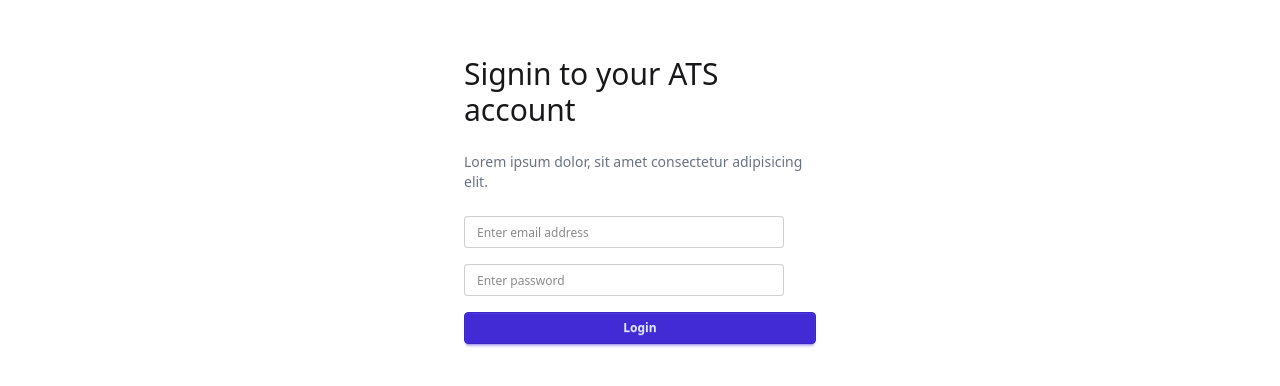
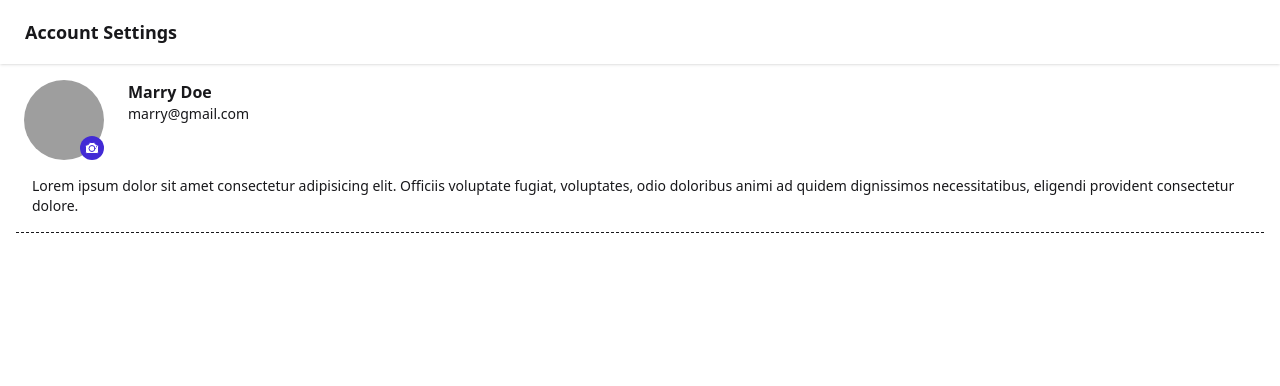
Before and after one commit to Nura-Programmer/ats-portal, a React (Vite) app: page / in a window 1280 px wide. Shown: the top 386 px of the page. Built offline with nearby package versions, Linux system fonts and the light colour scheme; grey boxes are pictures that could not be loaded.

Commit message:
Add profile screen

```diff
--- a/src/App.tsx
+++ b/src/App.tsx
@@ -1,13 +1,15 @@
 // import LandingScreen from "./Screens/LandingScreen";
 // import SignupScreen from "./Screens/SignupScreen";
-import LoginScreen from "./Screens/LoginScreen";
+// import LoginScreen from "./Screens/LoginScreen";
+import ProfileScreen from "./Screens/ProfileScreen";
 
 function App() {
   return (
     <div className="flex justify-center min-h-screen">
       {/* <LandingScreen /> */}
       {/* <SignupScreen /> */}
-      <LoginScreen />
+      {/* <LoginScreen /> */}
+      <ProfileScreen />
     </div>
   );
 }
--- /dev/null
+++ b/src/Screens/ProfileScreen.tsx
@@ -0,0 +1,51 @@
+const ProfileScreen = () => {
+  return (
+    <div className="min-w-full">
+      <div className="navbar shadow-sm place-content-stretch mb-4">
+        <a className="btn btn-ghost text-lg">Account Settings</a>
+      </div>
+
+      <div className="flex gap-6 px-6">
+        <div className="avatar">
+          <div className="w-20 rounded-full">
+            <img src="https://img.daisyui.com/images/profile/demo/wonderperson@192.webp" />
+          </div>
+          <svg
+            xmlns="http://www.w3.org/2000/svg"
+            fill="white"
+            viewBox="0 0 24 24"
+            strokeWidth={1.5}
+            stroke="currentColor"
+            className="size-6 absolute bottom-0 right-0 rounded-full bg-primary stroke-primary p-1"
+          >
+            <path
+              strokeLinecap="round"
+              strokeLinejoin="round"
+              d="M6.827 6.175A2.31 2.31 0 0 1 5.186 7.23c-.38.054-.757.112-1.134.175C2.999 7.58 2.25 8.507 2.25 9.574V18a2.25 2.25 0 0 0 2.25 2.25h15A2.25 2.25 0 0 0 21.75 18V9.574c0-1.067-.75-1.994-1.802-2.169a47.865 47.865 0 0 0-1.134-.175 2.31 2.31 0 0 1-1.64-1.055l-.822-1.316a2.192 2.192 0 0 0-1.736-1.039 48.774 48.774 0 0 0-5.232 0 2.192 2.192 0 0 0-1.736 1.039l-.821 1.316Z"
+            />
+            <path
+              strokeLinecap="round"
+              strokeLinejoin="round"
+              d="M16.5 12.75a4.5 4.5 0 1 1-9 0 4.5 4.5 0 0 1 9 0ZM18.75 10.5h.008v.008h-.008V10.5Z"
+            />
+          </svg>
+        </div>
+        <div className="flex-col">
+          <ul>
+            <li>
+              <strong>Marry Doe</strong>
+            </li>
+            <li className="text-sm">marry@gmail.com</li>
+          </ul>
+        </div>
+      </div>
+      <p className="text-sm mx-4 p-4 border-b border-dashed">
+        Lorem ipsum dolor sit amet consectetur adipisicing elit. Officiis
+        voluptate fugiat, voluptates, odio doloribus animi ad quidem dignissimos
+        necessitatibus, eligendi provident consectetur dolore.
+      </p>
+    </div>
+  );
+};
+
+export default ProfileScreen;
```
